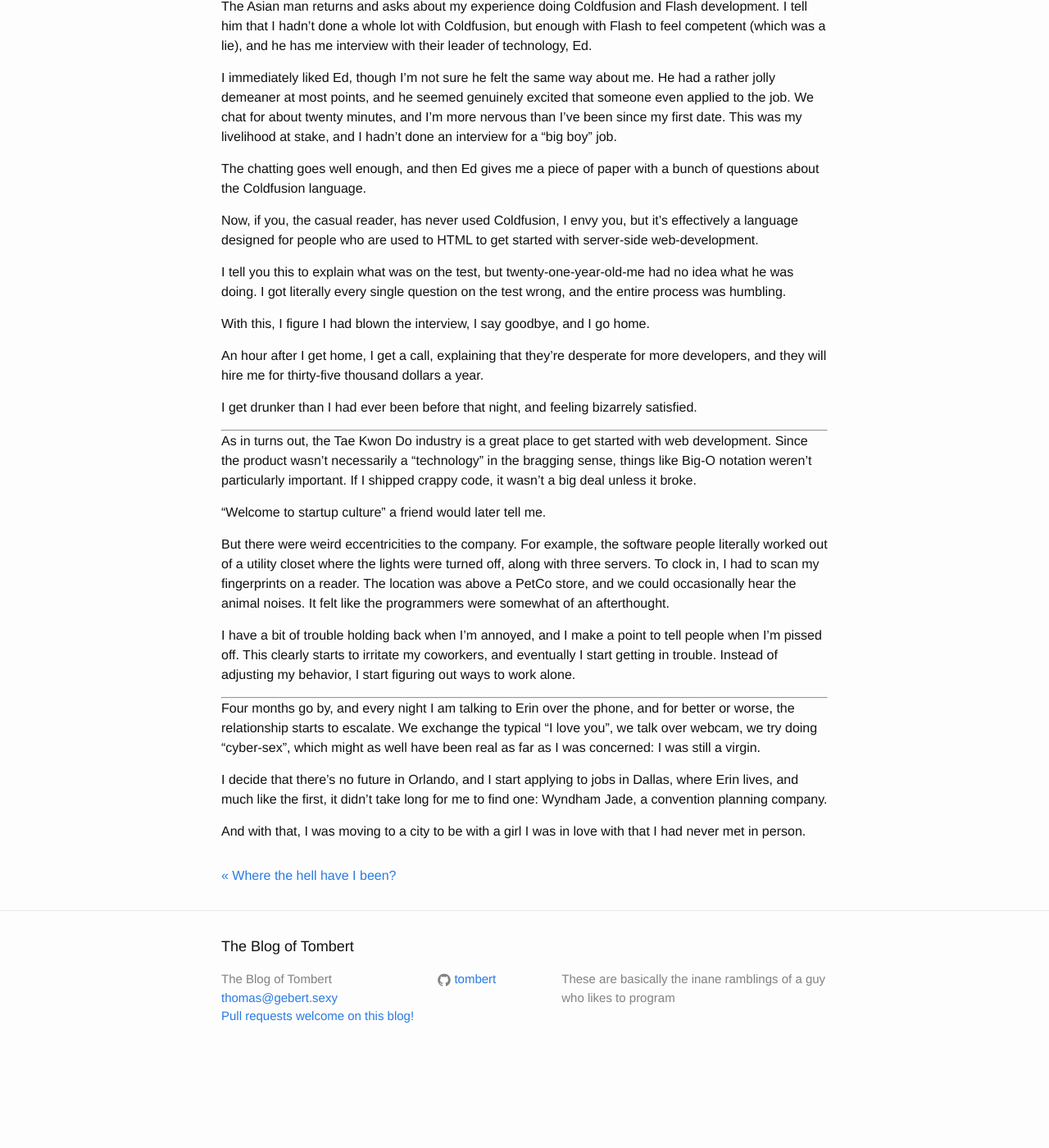
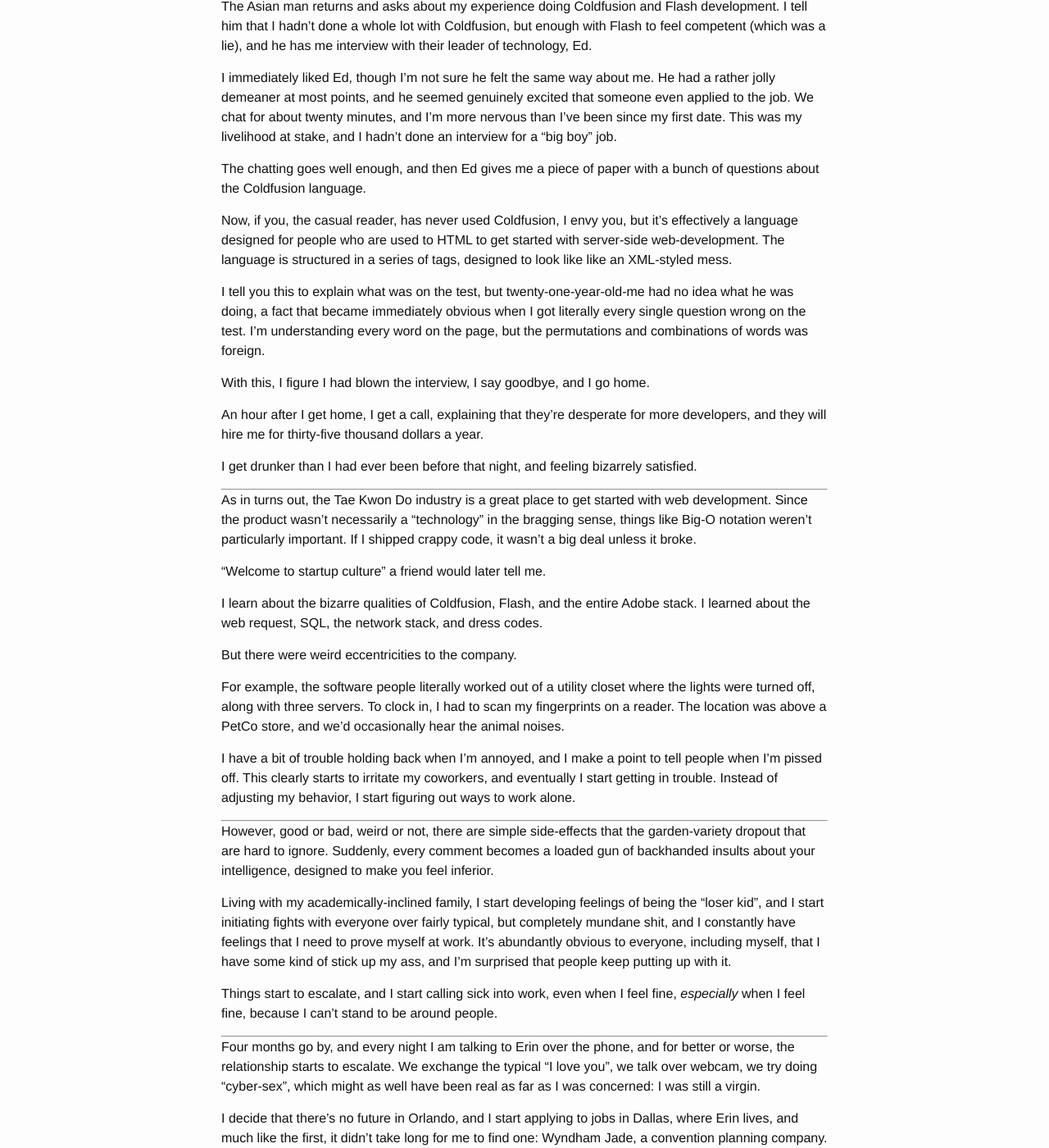
Before and after one commit to Tombert/tombert.github.io2, a Jekyll site: the page built from _posts/2016-09-07-startup-chronicles.markdown, in a window 1280 px wide and 1400 px high, scrolled down 1588 px. Shown: the whole window at 82% size. Built offline with Jekyll 4.4.1, drawn with Linux system fonts in a browser that asks for light colours; nearby versions of some CDN libraries; comment, search, counter and statistics services are not loaded; before the commit the page ends 2899 px from its top, so only the background shows below that; some of the changed text lies outside the part shown.

Commit message:
Add another couple paragraphs

```diff
--- a/_posts/2016-09-07-startup-chronicles.markdown
+++ b/_posts/2016-09-07-startup-chronicles.markdown
@@ -58,9 +59,9 @@ I immediately liked Ed, though I'm not sure he felt the same way about me.  He h
 
 The chatting goes well enough, and then Ed gives me a piece of paper with a bunch of questions about the Coldfusion language.
 
-Now, if you, the casual reader, has never used Coldfusion, I envy you, but it's effectively a language designed for people who are used to HTML to get started with server-side web-development.
+Now, if you, the casual reader, has never used Coldfusion, I envy you, but it's effectively a language designed for people who are used to HTML to get started with server-side web-development.  The language is structured in a series of tags, designed to look like like an XML-styled mess.
 
-I tell you this to explain what was on the test, but twenty-one-year-old-me had no idea what he was doing. I got literally every single question on the test wrong, and the entire process was humbling.
+I tell you this to explain what was on the test, but twenty-one-year-old-me had no idea what he was doing, a fact that became immediately obvious when I got literally every single question wrong on the test.  I'm understanding every word on the page, but the permutations and combinations of words was foreign.
 
 With this, I figure I had blown the interview, I say goodbye, and I go home.
 
@@ -71,13 +72,27 @@ I get drunker than I had ever been before that night, and feeling bizarrely sati
 
 -----------------------------
 
+
 As in turns out, the Tae Kwon Do industry is a great place to get started with web development.  Since the product wasn't necessarily a "technology" in the bragging sense, things like Big-O notation weren't particularly important.  If I shipped crappy code, it wasn't a big deal unless it broke.
 
 "Welcome to startup culture" a friend would later tell me.
 
-But there were weird eccentricities to the company.  For example, the software people literally worked out of a utility closet where the lights were turned off, along with three servers.  To clock in, I had to scan my fingerprints on a reader.  The location was above a PetCo store, and we could occasionally hear the animal noises.  It felt like the programmers were somewhat of an afterthought.
+I learn about the bizarre qualities of Coldfusion, Flash, and the entire Adobe stack.  I learned about the web request, SQL, the network stack, and dress codes.
+
+But there were weird eccentricities to the company.
+
+For example, the software people literally worked out of a utility closet where the lights were turned off, along with three servers.  To clock in, I had to scan my fingerprints on a reader.  The location was above a PetCo store, and we'd occasionally hear the animal noises.
 
 I have a bit of trouble holding back when I'm annoyed, and I make a point to tell people when I'm pissed off.  This clearly starts to irritate my coworkers, and eventually I start getting in trouble.  Instead of adjusting my behavior, I start figuring out ways to work alone.
+
+-----------------------------
+
+
+However, good or bad, weird or not, there are simple side-effects that the garden-variety dropout that are hard to ignore.  Suddenly, every comment becomes a loaded gun of backhanded insults about your intelligence, designed to make you feel inferior.
+
+Living with my academically-inclined family, I start developing feelings of being the "loser kid", and I start initiating fights with everyone over fairly typical, but completely mundane shit, and I constantly have feelings that I need to prove myself at work.  It's abundantly obvious to everyone, including myself, that I have some kind of stick up my ass, and I'm surprised that people keep putting up with it.
+
+Things start to escalate, and I start calling sick into work, even when I feel fine, *especially* when I feel fine, because I can't stand to be around people.
 
 -----------------------------
 
```
Also changed, not shown: other parts of _posts/2016-09-07-startup-chronicles.markdown (+3 -2 lines).
